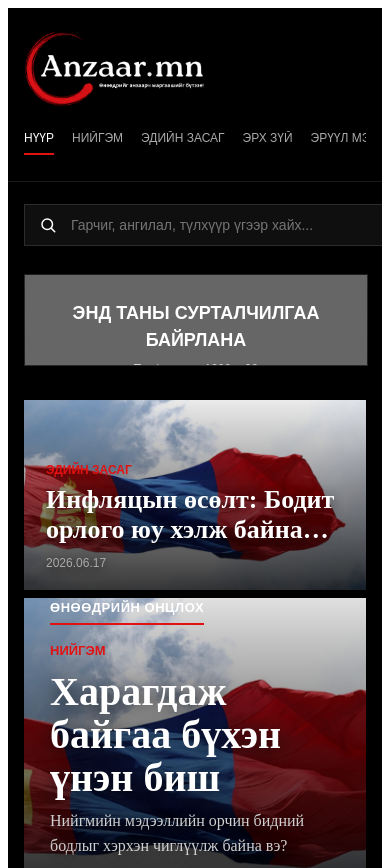
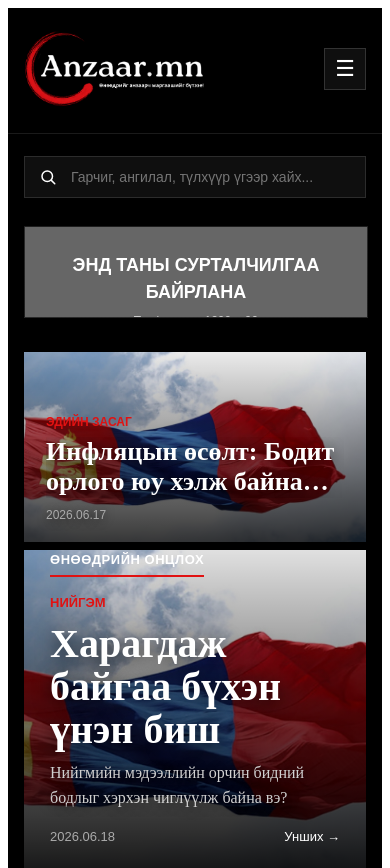
Before and after one commit to toogeemunkhtogtokh-ai/Anzaar-mn, a Next.js app: page / in a window 390 px wide. Shown: the top 868 px of the page. Built offline with nearby package versions, Linux system fonts and the light colour scheme.

Commit message:
Update page.js

```diff
--- a/app/page.js
+++ b/app/page.js
@@ -11,6 +11,7 @@ const [banners, setBanners] = useState([]);
 const [partners, setPartners] = useState([]);
 const [searchQuery, setSearchQuery] = useState("");
 const [isMobile, setIsMobile] = useState(false);
+const [menuOpen, setMenuOpen] = useState(false);
 
   useEffect(() => {
   const savedArticles =
@@ -298,6 +299,14 @@ const [isMobile, setIsMobile] = useState(false);
     gap: isMobile ? 18 : 30,
   }}
 >
+          <div
+  style={{
+    width: isMobile ? "100%" : "auto",
+    display: "flex",
+    alignItems: "center",
+    justifyContent: "space-between",
+  }}
+>
   <Link href="/" style={{ display: "block" }}>
     <Image
       src="/anzaar-logo-horizontal.png"
@@ -312,19 +321,40 @@ const [isMobile, setIsMobile] = useState(false);
     />
   </Link>
 
+  {isMobile && (
+    <button
+      onClick={() => setMenuOpen(!menuOpen)}
+      style={{
+        width: 42,
+        height: 42,
+        border: "1px solid rgba(255,255,255,.15)",
+        background: "#0f0f0f",
+        color: "#fff",
+        fontSize: 22,
+        cursor: "pointer",
+        display: "flex",
+        alignItems: "center",
+        justifyContent: "center",
+      }}
+    >
+      {menuOpen ? "×" : "☰"}
+    </button>
+  )}
+</div>
+
           <nav
   style={{
-    display: "flex",
-    gap: isMobile ? 18 : 22,
-    fontSize: isMobile ? 12 : 13,
+    display: isMobile ? (menuOpen ? "flex" : "none") : "flex",
+    flexDirection: isMobile ? "column" : "row",
+    gap: isMobile ? 14 : 22,
+    fontSize: isMobile ? 13 : 13,
     fontFamily: "Arial",
     textTransform: "uppercase",
-    whiteSpace: "nowrap",
+    whiteSpace: isMobile ? "normal" : "nowrap",
     width: isMobile ? "100%" : "auto",
-    overflowX: isMobile ? "auto" : "visible",
-    paddingBottom: isMobile ? 6 : 0,
-    scrollbarWidth: "none",
-msOverflowStyle: "none",
+    paddingTop: isMobile ? 10 : 0,
+    paddingBottom: isMobile ? 8 : 0,
+    borderTop: isMobile ? "1px solid rgba(255,255,255,.08)" : "none",
   }}
 >
             {nav.map((item, i) => {
@@ -379,6 +409,8 @@ msOverflowStyle: "none",
   style={{
     width: isMobile ? "100%" : "46%",
     minWidth: isMobile ? "0" : 420,
+    maxWidth: "100%",
+    boxSizing: "border-box",
     margin: "0 auto 28px",
     display: "flex",
     alignItems: "center",
@@ -428,6 +460,7 @@ minWidth: isMobile ? "0" : 420,
     placeholder="Гарчиг, ангилал, түлхүүр үгээр хайх..."
     style={{
       width: "100%",
+      minWidth: 0,
       border: "none",
       outline: "none",
       background: "transparent",
```
Lines whose indentation alone changed are shown as unchanged.
